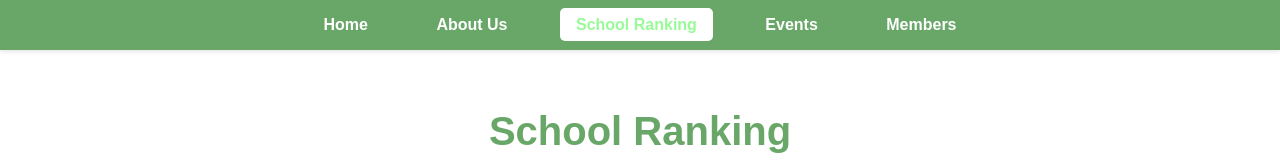
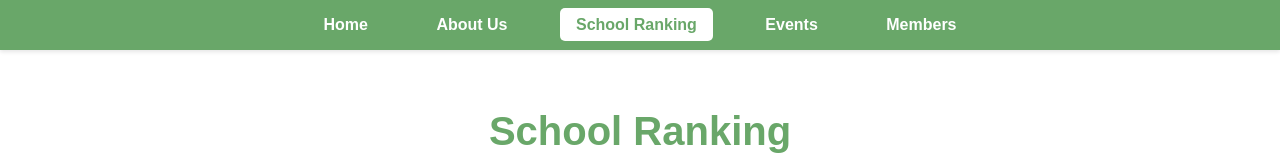
Before and after one commit to Xpsilonz/bmssrcc, a plain HTML site: page schranking.html in a window 1280 px wide. Shown: the top 160 px of the page. Drawn offline with Linux system fonts and the light colour scheme; no server answers; some icons are missing.

Commit message:
schranking.html

```diff
--- a/schranking.html
+++ b/schranking.html
@@ -34,7 +34,7 @@
         }
         .active {
             background-color: white;
-            color: #98FB98;
+            color: #69a769;
         }
         main {
             display: flex;
```
